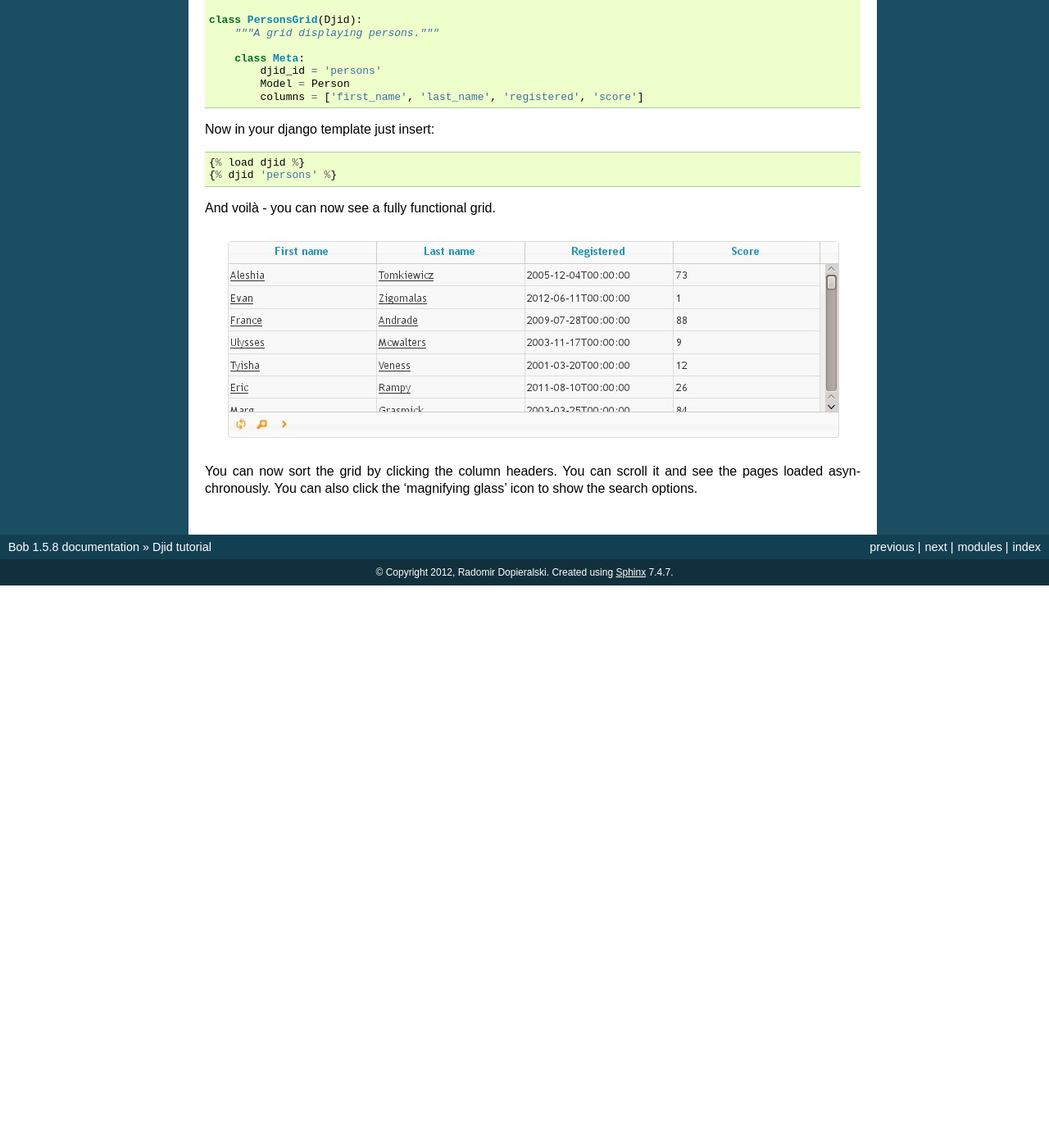
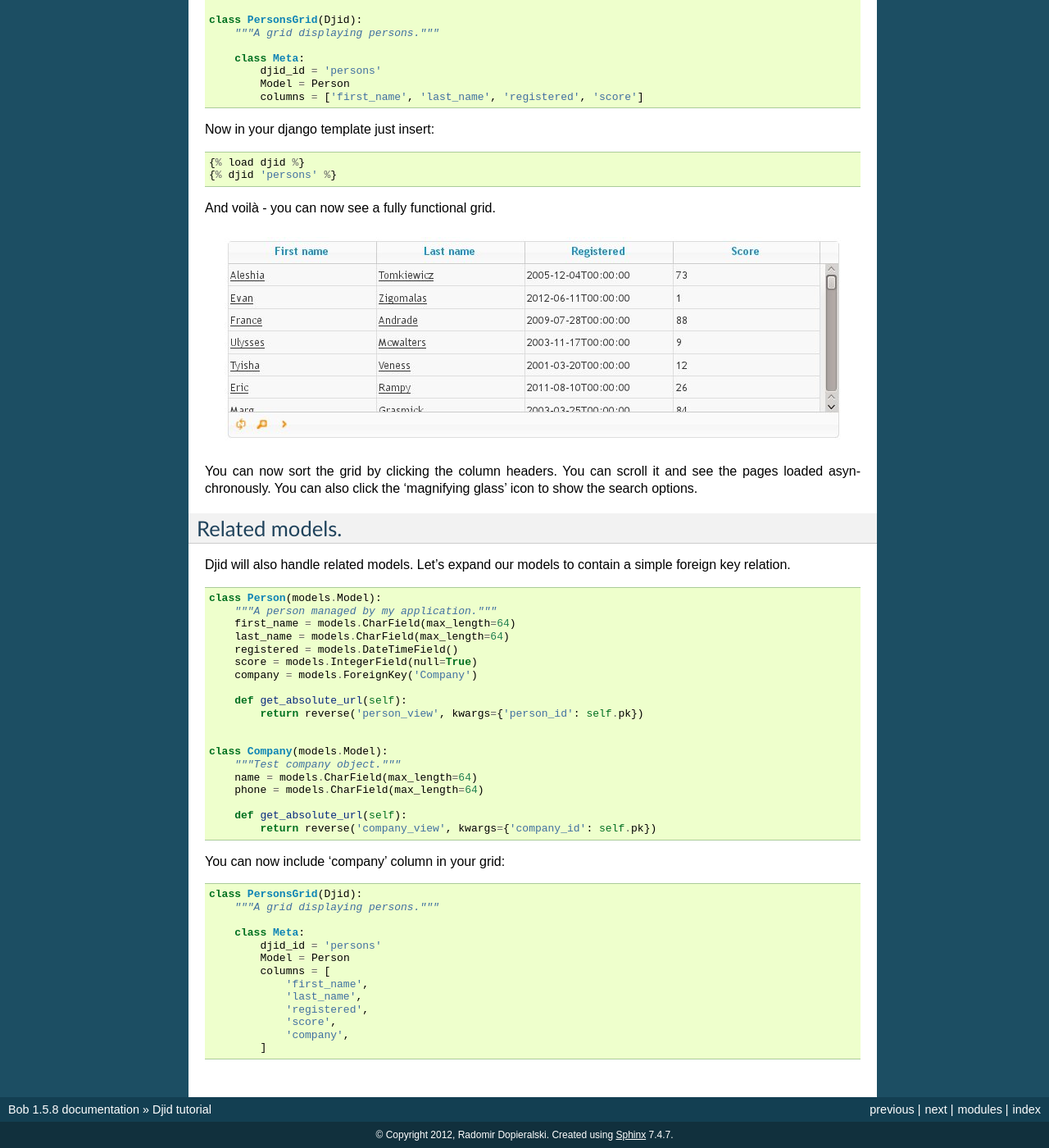
Before and after one commit to allegro/django-bob, a Sphinx documentation site: the page built from docs/djid_tutorial.rst, in a window 1280 px wide and 1400 px high, scrolled down 2187 px. Shown: the whole window at 82% size. Built offline with Sphinx 7.4.7, drawn with Linux system fonts in a browser that asks for light colours; pages that are not in the unit, such as notebooks, are missing from menus; before the commit the page ends 2901 px from its top, so only the background shows below that.

Commit message:
Tutorial extended

```diff
--- a/docs/djid_tutorial.rst
+++ b/docs/djid_tutorial.rst
@@ -170,3 +170,51 @@ And voilà - you can now see a fully functional grid.
 You can now sort the grid by clicking the column headers. You can scroll it
 and see the pages loaded asynchronously. You can also click the 'magnifying
 glass' icon to show the search options.
+
+
+Related models.
+-------------------------------
+
+Djid will also handle related models. Let's expand our models to contain a
+simple foreign key relation.
+
+.. code-block:: python
+
+    class Person(models.Model):
+        """A person managed by my application."""
+        first_name = models.CharField(max_length=64)
+        last_name = models.CharField(max_length=64)
+        registered = models.DateTimeField()
+        score = models.IntegerField(null=True)
+        company = models.ForeignKey('Company')
+
+        def get_absolute_url(self):
+            return reverse('person_view', kwargs={'person_id': self.pk})
+
+
+    class Company(models.Model):
+        """Test company object."""
+        name = models.CharField(max_length=64)
+        phone = models.CharField(max_length=64)
+
+        def get_absolute_url(self):
+            return reverse('company_view', kwargs={'company_id': self.pk})
+
+
+You can now include 'company' column in your grid:
+
+.. code-block:: python
+
+    class PersonsGrid(Djid):
+        """A grid displaying persons."""
+
+        class Meta:
+            djid_id = 'persons'
+            Model = Person
+            columns = [
+                'first_name',
+                'last_name',
+                'registered',
+                'score',
+                'company',
+            ]
```
Also changed, not shown: 2 other files.
